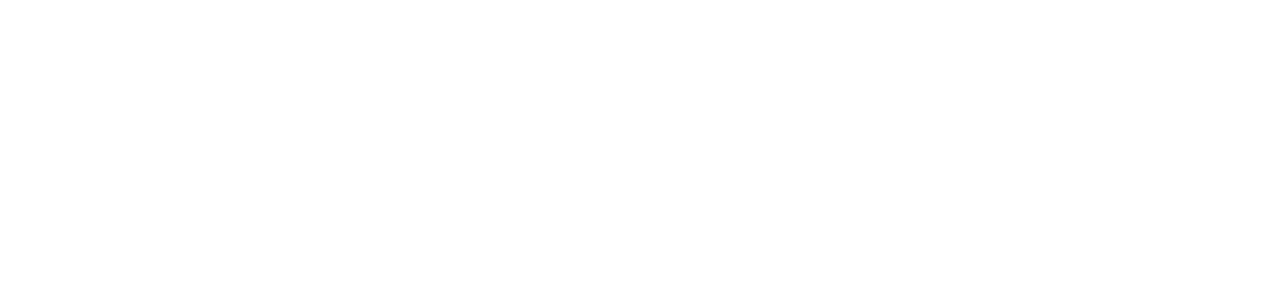
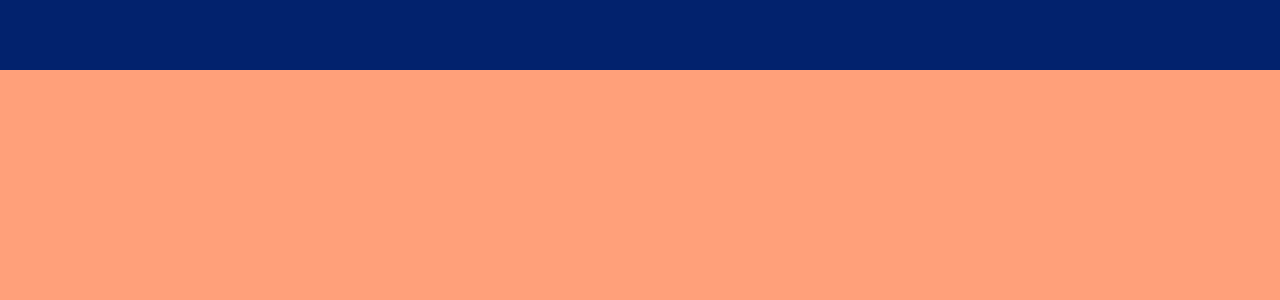
Before and after one commit to cynthiaaleung/personal-portfolio, a React (Create React App) app: page / in a window 1280 px wide. Shown: the top 300 px of the page. Built offline with nearby package versions, Linux system fonts and the light colour scheme; the HTML template or start-up script is replaced by a standard one.

Commit message:
add basic styling to components

```diff
--- a/src/App.js
+++ /dev/null
@@ -1,9 +0,0 @@
-function App() {
-  return (
-    <div className="app">
-
-    </div>
-  );
-}
-
-export default App;
--- /dev/null
+++ b/src/App.jsx
@@ -0,0 +1,20 @@
+import Navbar from "./components/navbar/Navbar";
+import Intro from "./components/intro/Intro";
+import Portfolio from "./components/portfolio/Portfolio";
+import Works from "./components/works/Works";
+import "./app.scss";
+
+function App() {
+  return (
+    <div className="app">
+      <Navbar/>
+      <div className="sections">
+        <Intro />
+        <Portfolio/>
+        <Works/>
+      </div>
+    </div>
+  );
+}
+
+export default App;
--- /dev/null
+++ b/src/app.scss
@@ -0,0 +1,11 @@
+.app{
+  height: 100vh;
+
+  .sections{
+    width: 100%;
+    height: calc(100vh - 70px);
+    background-color: lightsalmon;
+    position: relative;
+    top: 70px;
+  }
+}
--- a/src/components/intro/intro.scss
+++ b/src/components/intro/intro.scss
@@ -0,0 +1,3 @@
+.intro{
+  background-color: lightblue;
+}
--- a/src/components/navbar/navbar.scss
+++ b/src/components/navbar/navbar.scss
@@ -0,0 +1,7 @@
+.navbar{
+  width: 100%;
+  height: 70px;
+  background-color: #02226d;
+  position: fixed;
+  top: 0;
+}
--- a/src/components/portfolio/portfolio.scss
+++ b/src/components/portfolio/portfolio.scss
@@ -0,0 +1,3 @@
+.portfolio{
+  background-color: lightseagreen;
+}
--- a/src/components/works/works.scss
+++ b/src/components/works/works.scss
@@ -0,0 +1,3 @@
+.works{
+  background-color: lightpink;
+}
```
Also changed, not shown: src/components/intro/Intro.jsx (line endings or trailing spaces), src/components/portfolio/Portfolio.jsx (line endings or trailing spaces), src/components/works/Works.jsx (line endings or trailing spaces).
